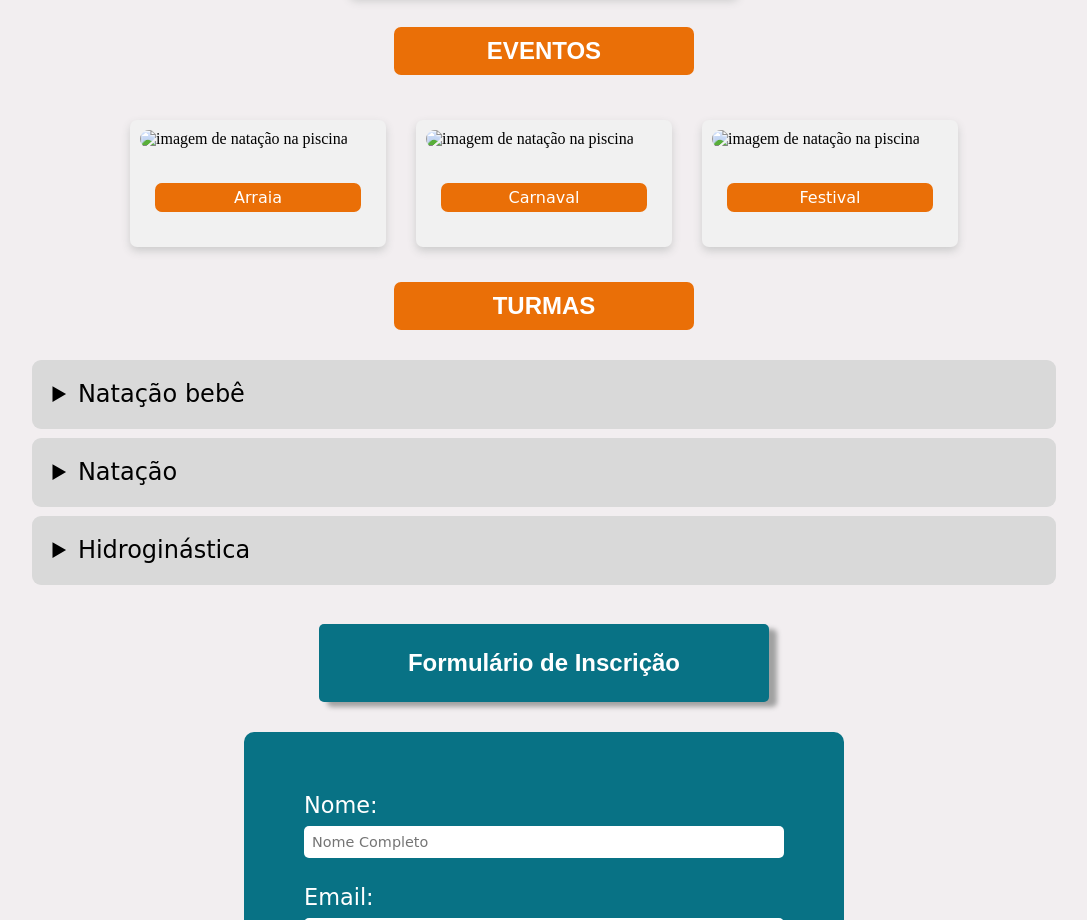
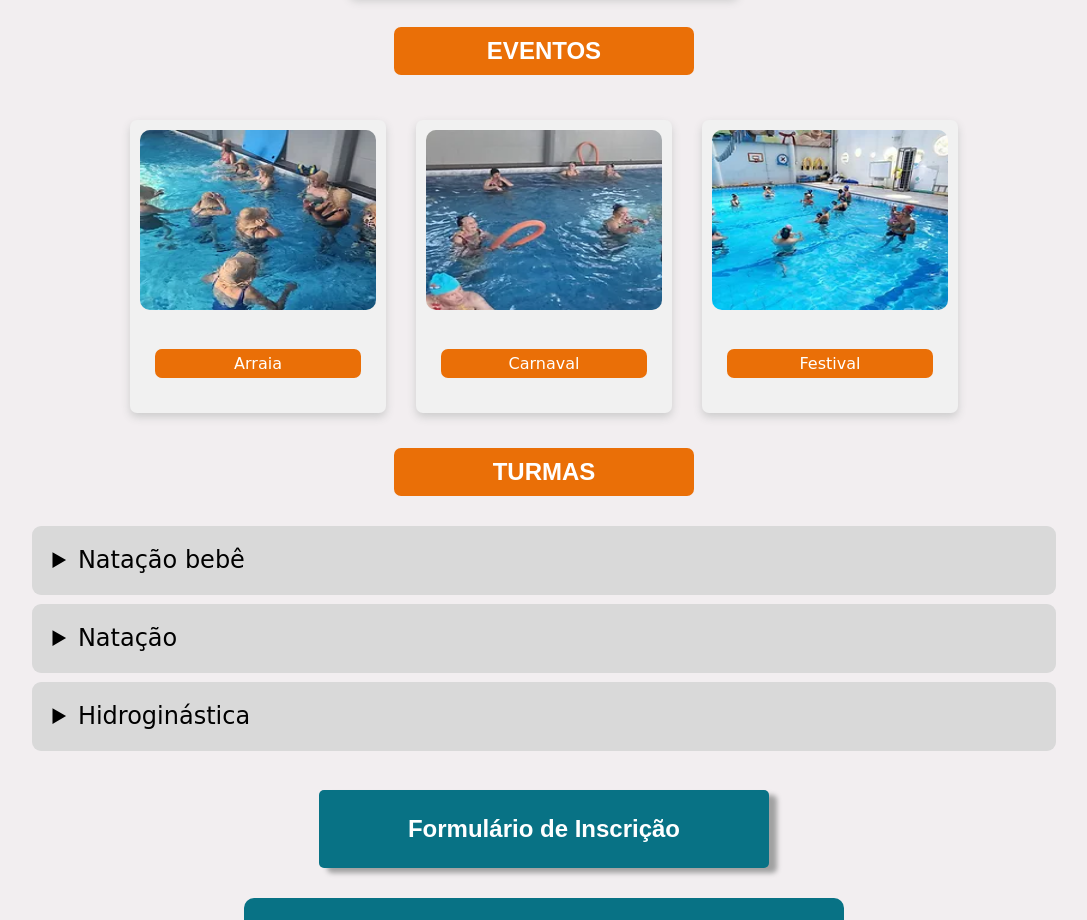
Before and after one commit to Milenaaraujoa/CPIprojetofinal, a plain HTML site: page index.html in a window 1280 px wide. Shown: the part 1140-2060 px from the top of the page, without its empty margins (96-1183 px from the left). Drawn offline with Linux system fonts and the light colour scheme; the site is published under a folder, as on GitHub Pages, so addresses that start at the root find nothing; a web font is replaced by a local one.

Commit message:
Corrigido

```diff
--- a/index.html
+++ b/index.html
@@ -105,7 +105,7 @@
 
         <div id="eventos">
             <div class="card">
-                <img src="/img/arraia.png" alt="imagem de natação na piscina">
+                <img src="img/arraia.png" alt="imagem de natação na piscina">
                 <div class="card-content">
                 <h3>Arraia</h3>
 
@@ -113,14 +113,14 @@
 
             </div>
             <div class="card">
-                <img src="/img/carnaval.png" alt="imagem de natação na piscina">
+                <img src="img/carnaval.png" alt="imagem de natação na piscina">
                 <div class="card-content">
                     <h3>Carnaval</h3>
                 </div>
             </div>
             <div class="card">
                 <div class="imagens">
-                <img src="/img/festival.png" alt="imagem de natação na piscina">
+                <img src="img/festival.png" alt="imagem de natação na piscina">
             </div>
                 <div class="card-content"> <h3>Festival</h3>
 
```
